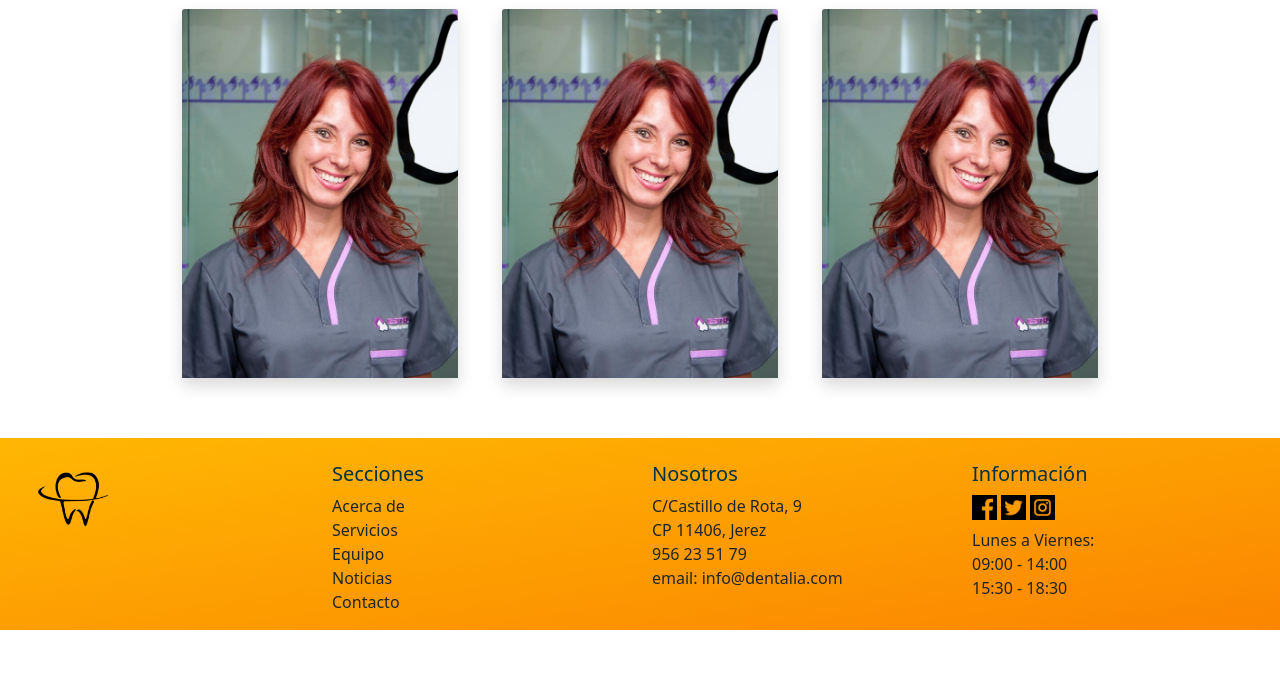
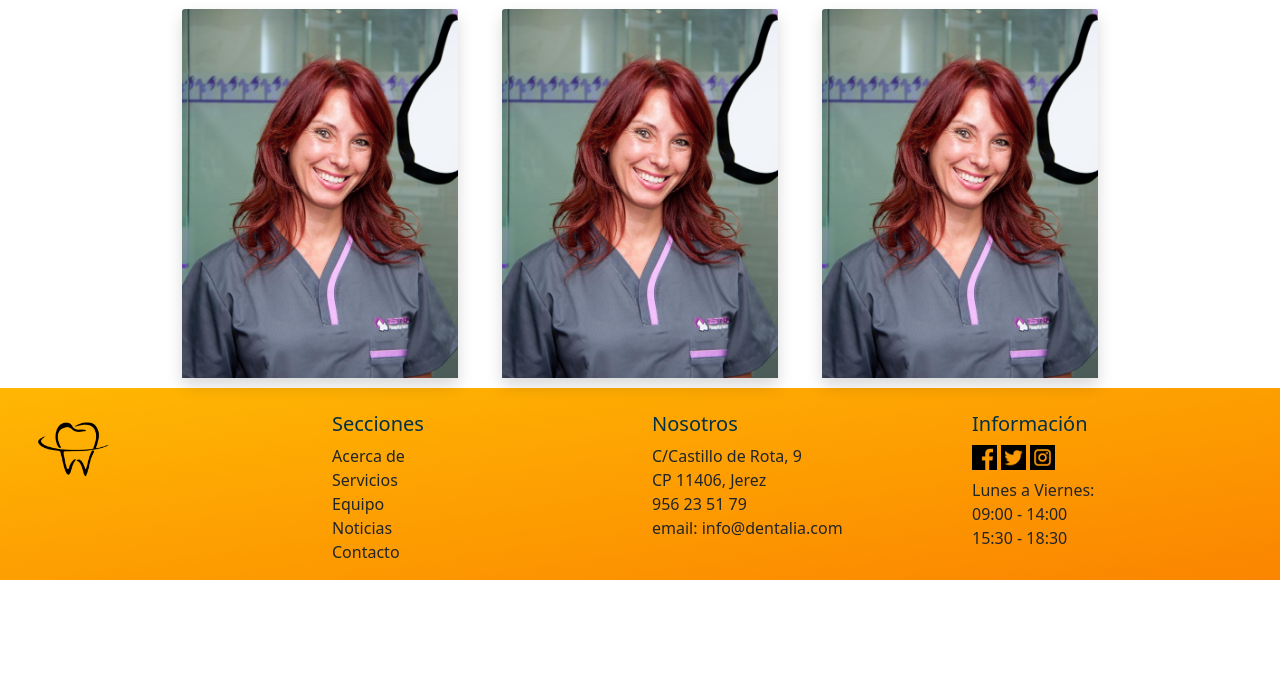
Before and after one commit to JSalram/Dentalia, a PHP site: page /nav/equipo.html in a window 1280 px wide. Shown: the part 1439-2119 px from the top of the page. After the commit the page ends 2019 px from the top, so only its background shows below. Run offline with PHP 8.4, Linux system fonts and the light colour scheme; some libraries are stand-ins or nearby versions.

Commit message:
Arregla mapa, margin footer y btnScrollTop

```diff
--- a/Web/css/acerca.css
+++ b/Web/css/acerca.css
@@ -54,6 +54,11 @@ header .eslogan
     margin-top: 0;
 }
 
+.row:last-of-type
+{
+    margin-bottom: 0;
+}
+
 h3
 {
     text-align: center;
--- a/Web/css/equipo.css
+++ b/Web/css/equipo.css
@@ -47,6 +47,11 @@ header .eslogan {
   margin-top: 0;
 }
 
+.row:last-of-type
+{
+    margin-bottom: 0;
+}
+
 h3 {
   text-align: center;
   font-weight: bold;
--- a/Web/js/basico.js
+++ b/Web/js/basico.js
@@ -3,6 +3,9 @@ window.onscroll = () => {
 };
 
 function scrollTop() {
+    let existBtn = document.querySelector(".btnScrollTop");
+
+    if(!(typeof(existBtn) != 'undefined' && existBtn != null)){
         const icon = document.createElement("i");
         icon.classList.add("fas", "fa-arrow-up");
 
@@ -11,6 +14,7 @@ function scrollTop() {
 
         scrollTop.appendChild(icon);
         document.body.appendChild(scrollTop);
+    }
 
     const btnScrollTop = document.querySelector(".btnScrollTop");
 
--- a/Web/nav/contacto.html
+++ b/Web/nav/contacto.html
@@ -99,11 +99,13 @@
 
                 <iframe
                     class="col-md-6 shadow p-1"
+                    src="https://www.google.com/maps/embed?pb=!1m18!1m12!1m3!1d3206.2551889840342!2d-6.231386684873005!3d36.523837390907254!2m3!1f0!2f0!3f0!3m2!1i1024!2i768!4f13.1!3m3!1m2!1s0xd0dcde53ef5f06b%3A0xdf9bb154e57f528a!2sCl%C3%ADnica%20Dental%20Erytheia%20(R%C3%ADo%20San%20Pedro)!5e0!3m2!1ses!2ses!4v1612086238665!5m2!1ses!2ses"
                     width="500"
                     height="400"
-                    src="https://www.google.com/maps/embed/v1/place?key=AIzaSyAHvrLNV3yDjh0BeVjO03f95nkDD1uqX0g&q=Clínica+Dental+Erytheia+(Río+San+Pedro)"
+                    frameborder="0"
                     allowfullscreen
-                >
+                    aria-hidden="false"
+                    tabindex="0">
                 </iframe>
             </div>
         </div>
```
Also changed, not shown: Web/nav/acerca.html (+5 -2 lines). Lines whose indentation alone changed are shown as unchanged.
